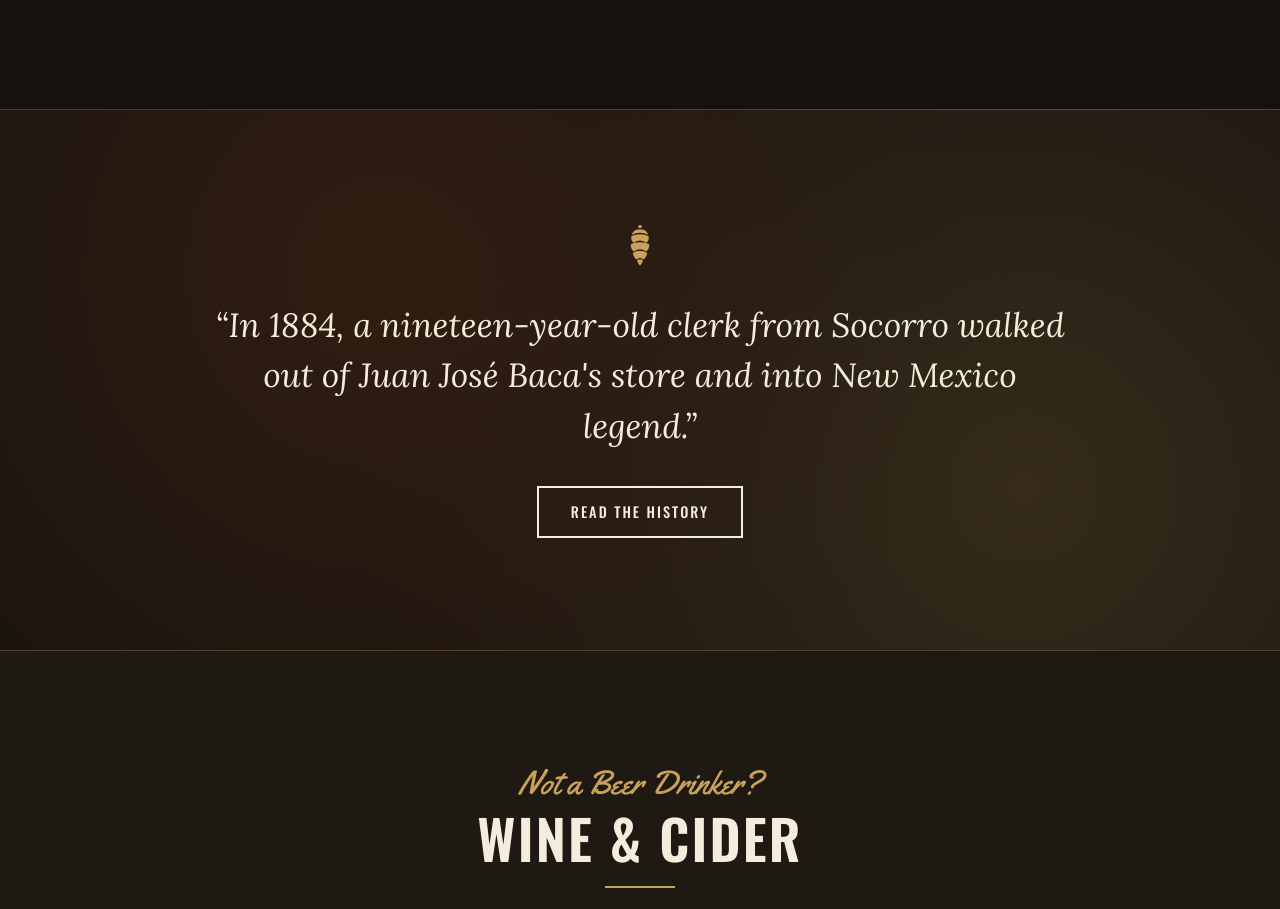
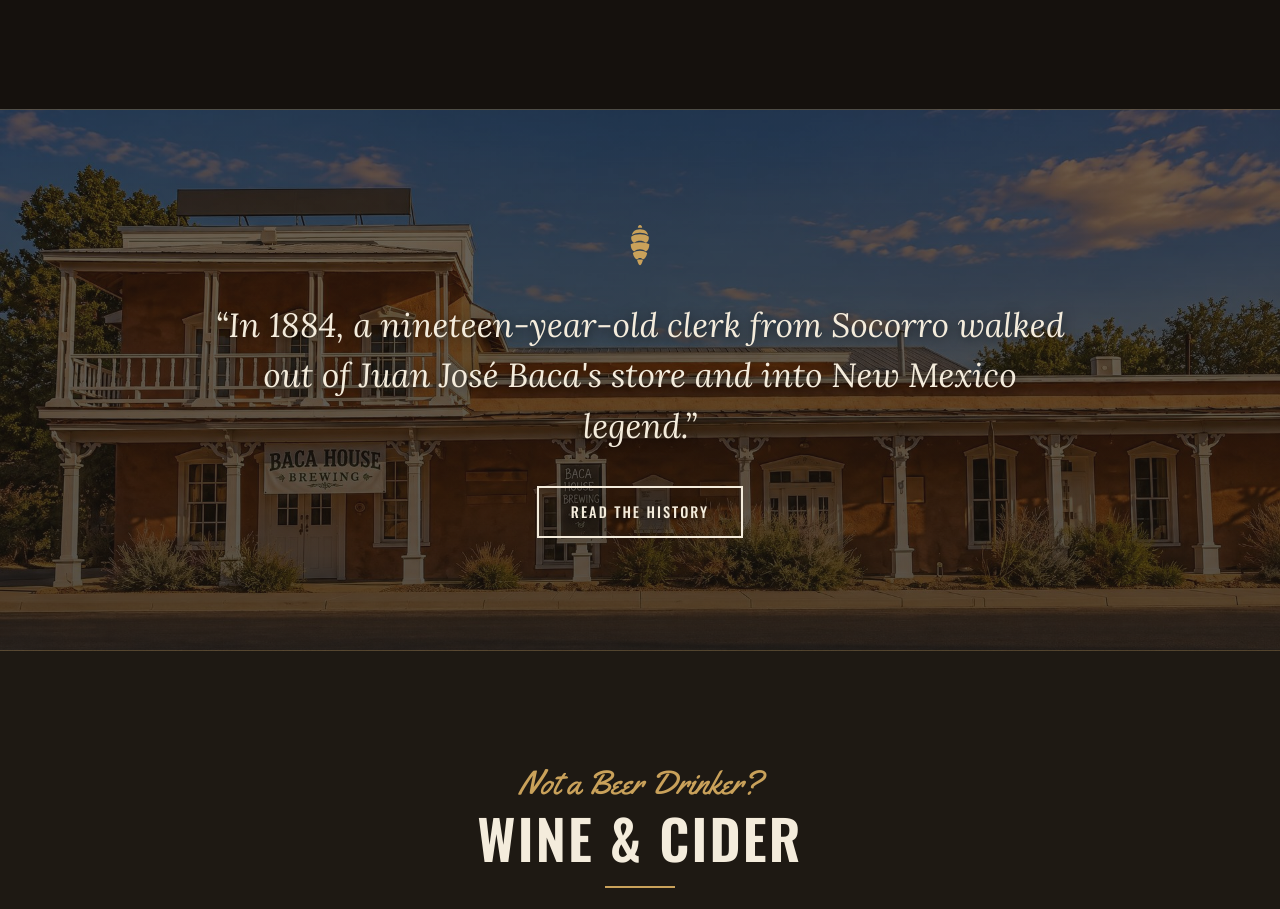
Before and after one commit to BOMBKILLA49/socorrobrewery.com, a plain HTML site: page index.html in a window 1280 px wide. Shown: the part 2554-3463 px from the top of the page. Drawn offline with nearby package versions, Linux system fonts and the light colour scheme.

Commit message:
Use Baca House photo behind the 1884 quote band
Co-Authored-By: Claude Opus 5.5 <noreply@anthropic.com>

```diff
--- a/styles.css
+++ b/styles.css
@@ -107,7 +107,8 @@ h2 { font-size: clamp(2.1rem, 4.6vw, 3.4rem); }
 .notes li { font: 400 .72rem/1 var(--head); letter-spacing: .14em; text-transform: uppercase; border: 1px solid var(--line); padding: .45rem .7rem; color: var(--cream-2); }
 
 /* Quote band */
-.band { padding: 7rem 0; background: linear-gradient(rgba(21,17,13,.82), rgba(21,17,13,.82)), radial-gradient(circle at 30% 30%, var(--rust), transparent 60%), radial-gradient(circle at 80% 70%, var(--gold), transparent 60%), var(--ink-3); border-block: 1px solid var(--line); }
+.band { padding: 7rem 0; background: linear-gradient(rgba(21,17,13,.62), rgba(21,17,13,.72)), url(img/baca-house.jpg) center 45% / cover no-repeat, var(--ink-3); border-block: 1px solid var(--line); }
+.band blockquote, .band .btn { text-shadow: 0 2px 12px rgba(0,0,0,.6); }
 .band-hop { width: 46px; height: 46px; color: var(--gold); margin: 0 auto 1.4rem; }
 .band blockquote { font: italic 400 clamp(1.4rem, 3vw, 2.1rem)/1.5 var(--body); max-width: 860px; margin: 0 auto 2.2rem; }
 
```
Also changed, not shown: img/baca-house.jpg (added).
